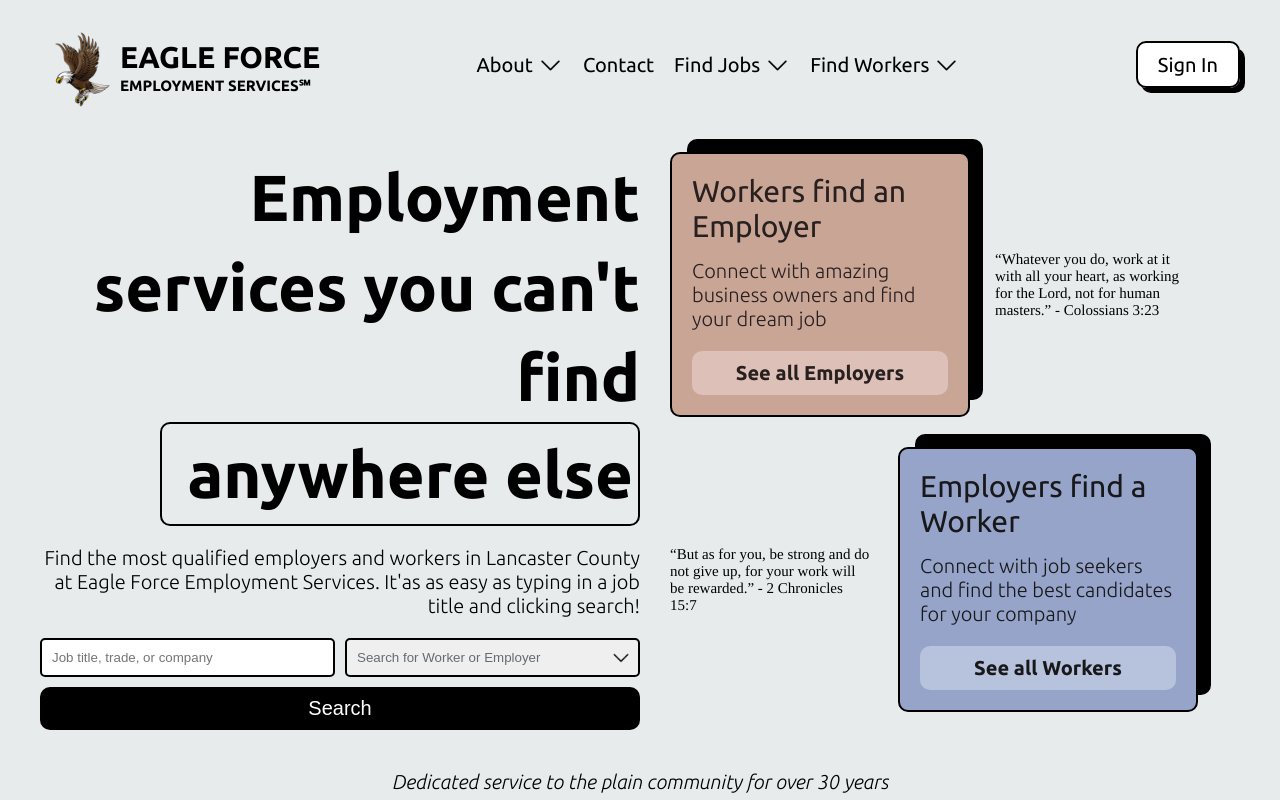
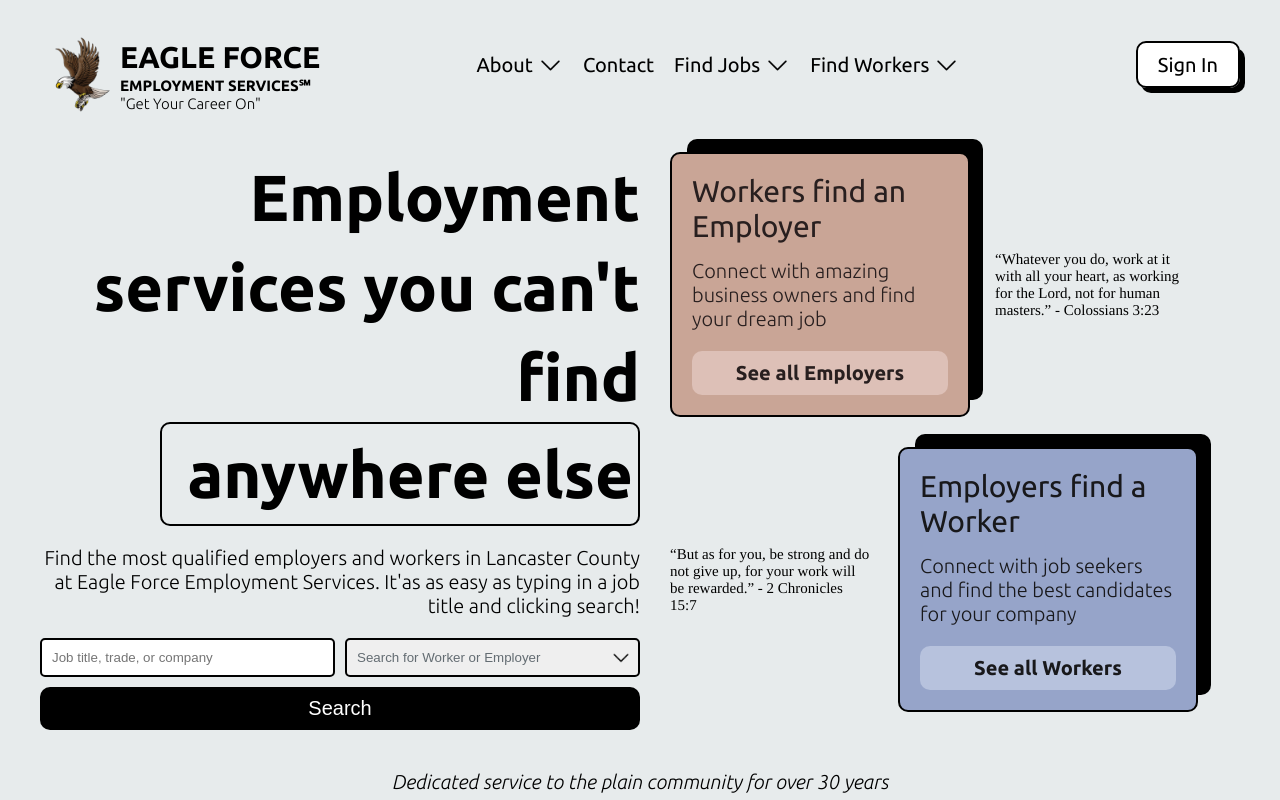
Before and after one commit to moderncaliberwebdev/eagleforce, a Next.js app: page / in a window 1280 px wide. Shown: the top 800 px of the page. Built offline with nearby package versions, Linux system fonts and the light colour scheme; no server answers.

Commit message:
added slogan

```diff
--- a/Components/Layout.js
+++ b/Components/Layout.js
@@ -55,6 +55,7 @@
               </div>
               <h1>
                 Eagle Force <span>Employment Services℠</span>
+                <span>"Get Your Career On"</span>
               </h1>
             </a>
           </Link>
@@ -140,6 +141,7 @@
                 />
                 <h2>
                   Eagle Force <span>Employment Services℠</span>
+                  <span>"Get Your Career On"</span>
                 </h2>
               </a>
             </Link>
--- a/styles/Layout.module.scss
+++ b/styles/Layout.module.scss
@@ -22,10 +22,15 @@
           span {
             display: block;
             font-size: $font-small;
+
+            &:last-of-type {
+              font-weight: 300;
+              text-transform: none;
+            }
           }
         }
         div {
-          transform: translateY(-1rem);
+          transform: translateY(-0.5rem);
         }
       }
     }
@@ -171,6 +176,11 @@
           span {
             display: block;
             font-size: $font-small;
+
+            &:last-of-type {
+              font-weight: 300;
+              text-transform: none;
+            }
           }
         }
       }
```
